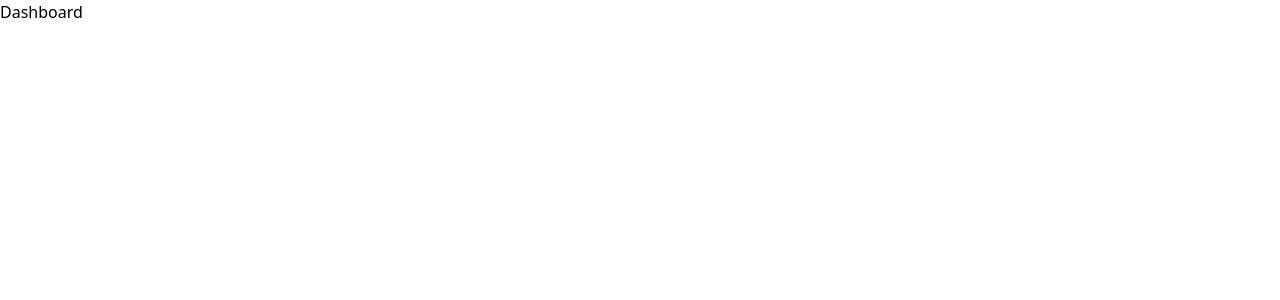
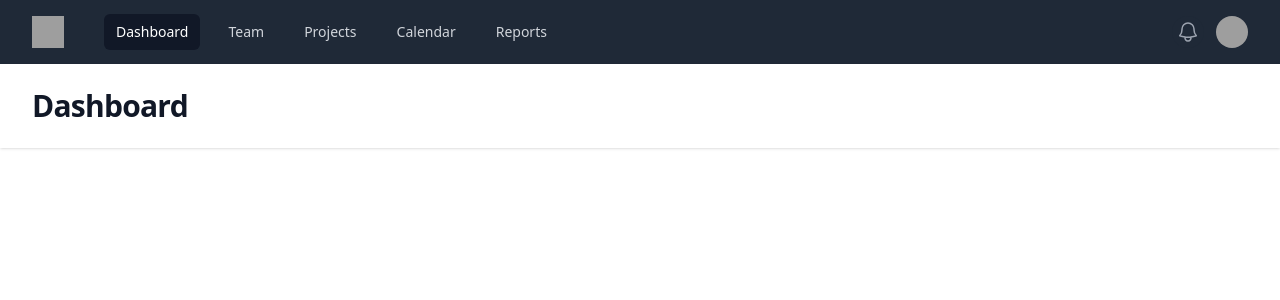
Before and after one commit to Level237/laravel-react-survey, a React app in the folder react/: page / in a window 1280 px wide. Shown: the top 300 px of the page. Built offline with nearby package versions, Linux system fonts and the light colour scheme; grey boxes are pictures that could not be loaded; the HTML template or start-up script is replaced by a standard one.

Commit message:
dashboard frontend init

```diff
--- a/react/package.json
+++ b/react/package.json
@@ -10,6 +10,7 @@
     "preview": "vite preview"
   },
   "dependencies": {
+    "@headlessui/react": "^1.7.15",
     "@heroicons/react": "^2.0.18",
     "@tailwindcss/forms": "^0.5.3",
     "react": "^18.2.0",
--- a/react/src/Components/DefaultLayout.jsx
+++ b/react/src/Components/DefaultLayout.jsx
@@ -0,0 +1,185 @@
+import { Fragment } from 'react'
+import { Disclosure, Menu, Transition } from '@headlessui/react'
+import { Bars3Icon, BellIcon, XMarkIcon } from '@heroicons/react/24/outline'
+import { Outlet } from 'react-router-dom'
+
+const user = {
+  name: 'Tom Cook',
+  email: 'tom@example.com',
+  imageUrl:
+    'https://images.unsplash.com/photo-1472099645785-5658abf4ff4e?ixlib=rb-1.2.1&ixid=eyJhcHBfaWQiOjEyMDd9&auto=format&fit=facearea&facepad=2&w=256&h=256&q=80',
+}
+const navigation = [
+  { name: 'Dashboard', href: '#', current: true },
+  { name: 'Team', href: '#', current: false },
+  { name: 'Projects', href: '#', current: false },
+  { name: 'Calendar', href: '#', current: false },
+  { name: 'Reports', href: '#', current: false },
+]
+const userNavigation = [
+  { name: 'Your Profile', href: '#' },
+  { name: 'Settings', href: '#' },
+  { name: 'Sign out', href: '#' },
+]
+
+function classNames(...classes) {
+  return classes.filter(Boolean).join(' ')
+}
+
+export default function DefaultLayout() {
+  return (
+    <>
+
+      <div className="min-h-full">
+        <Disclosure as="nav" className="bg-gray-800">
+          {({ open }) => (
+            <>
+              <div className="mx-auto max-w-7xl px-4 sm:px-6 lg:px-8">
+                <div className="flex h-16 items-center justify-between">
+                  <div className="flex items-center">
+                    <div className="flex-shrink-0">
+                      <img
+                        className="h-8 w-8"
+                        src="https://tailwindui.com/img/logos/mark.svg?color=indigo&shade=500"
+                        alt="Your Company"
+                      />
+                    </div>
+                    <div className="hidden md:block">
+                      <div className="ml-10 flex items-baseline space-x-4">
+                        {navigation.map((item) => (
+                          <a
+                            key={item.name}
+                            href={item.href}
+                            className={classNames(
+                              item.current
+                                ? 'bg-gray-900 text-white'
+                                : 'text-gray-300 hover:bg-gray-700 hover:text-white',
+                              'rounded-md px-3 py-2 text-sm font-medium'
+                            )}
+                            aria-current={item.current ? 'page' : undefined}
+                          >
+                            {item.name}
+                          </a>
+                        ))}
+                      </div>
+                    </div>
+                  </div>
+                  <div className="hidden md:block">
+                    <div className="ml-4 flex items-center md:ml-6">
+                      <button
+                        type="button"
+                        className="rounded-full bg-gray-800 p-1 text-gray-400 hover:text-white focus:outline-none focus:ring-2 focus:ring-white focus:ring-offset-2 focus:ring-offset-gray-800"
+                      >
+                        <span className="sr-only">View notifications</span>
+                        <BellIcon className="h-6 w-6" aria-hidden="true" />
+                      </button>
+
+                      {/* Profile dropdown */}
+                      <Menu as="div" className="relative ml-3">
+                        <div>
+                          <Menu.Button className="flex max-w-xs items-center rounded-full bg-gray-800 text-sm focus:outline-none focus:ring-2 focus:ring-white focus:ring-offset-2 focus:ring-offset-gray-800">
+                            <span className="sr-only">Open user menu</span>
+                            <img className="h-8 w-8 rounded-full" src={user.imageUrl} alt="" />
+                          </Menu.Button>
+                        </div>
+                        <Transition
+                          as={Fragment}
+                          enter="transition ease-out duration-100"
+                          enterFrom="transform opacity-0 scale-95"
+                          enterTo="transform opacity-100 scale-100"
+                          leave="transition ease-in duration-75"
+                          leaveFrom="transform opacity-100 scale-100"
+                          leaveTo="transform opacity-0 scale-95"
+                        >
+                          <Menu.Items className="absolute right-0 z-10 mt-2 w-48 origin-top-right rounded-md bg-white py-1 shadow-lg ring-1 ring-black ring-opacity-5 focus:outline-none">
+                            {userNavigation.map((item) => (
+                              <Menu.Item key={item.name}>
+                                {({ active }) => (
+                                  <a
+                                    href={item.href}
+                                    className={classNames(
+                                      active ? 'bg-gray-100' : '',
+                                      'block px-4 py-2 text-sm text-gray-700'
+                                    )}
+                                  >
+                                    {item.name}
+                                  </a>
+                                )}
+                              </Menu.Item>
+                            ))}
+                          </Menu.Items>
+                        </Transition>
+                      </Menu>
+                    </div>
+                  </div>
+                  <div className="-mr-2 flex md:hidden">
+                    {/* Mobile menu button */}
+                    <Disclosure.Button className="inline-flex items-center justify-center rounded-md bg-gray-800 p-2 text-gray-400 hover:bg-gray-700 hover:text-white focus:outline-none focus:ring-2 focus:ring-white focus:ring-offset-2 focus:ring-offset-gray-800">
+                      <span className="sr-only">Open main menu</span>
+                      {open ? (
+                        <XMarkIcon className="block h-6 w-6" aria-hidden="true" />
+                      ) : (
+                        <Bars3Icon className="block h-6 w-6" aria-hidden="true" />
+                      )}
+                    </Disclosure.Button>
+                  </div>
+                </div>
+              </div>
+
+              <Disclosure.Panel className="md:hidden">
+                <div className="space-y-1 px-2 pb-3 pt-2 sm:px-3">
+                  {navigation.map((item) => (
+                    <Disclosure.Button
+                      key={item.name}
+                      as="a"
+                      href={item.href}
+                      className={classNames(
+                        item.current ? 'bg-gray-900 text-white' : 'text-gray-300 hover:bg-gray-700 hover:text-white',
+                        'block rounded-md px-3 py-2 text-base font-medium'
+                      )}
+                      aria-current={item.current ? 'page' : undefined}
+                    >
+                      {item.name}
+                    </Disclosure.Button>
+                  ))}
+                </div>
+                <div className="border-t border-gray-700 pb-3 pt-4">
+                  <div className="flex items-center px-5">
+                    <div className="flex-shrink-0">
+                      <img className="h-10 w-10 rounded-full" src={user.imageUrl} alt="" />
+                    </div>
+                    <div className="ml-3">
+                      <div className="text-base font-medium leading-none text-white">{user.name}</div>
+                      <div className="text-sm font-medium leading-none text-gray-400">{user.email}</div>
+                    </div>
+                    <button
+                      type="button"
+                      className="ml-auto flex-shrink-0 rounded-full bg-gray-800 p-1 text-gray-400 hover:text-white focus:outline-none focus:ring-2 focus:ring-white focus:ring-offset-2 focus:ring-offset-gray-800"
+                    >
+                      <span className="sr-only">View notifications</span>
+                      <BellIcon className="h-6 w-6" aria-hidden="true" />
+                    </button>
+                  </div>
+                  <div className="mt-3 space-y-1 px-2">
+                    {userNavigation.map((item) => (
+                      <Disclosure.Button
+                        key={item.name}
+                        as="a"
+                        href={item.href}
+                        className="block rounded-md px-3 py-2 text-base font-medium text-gray-400 hover:bg-gray-700 hover:text-white"
+                      >
+                        {item.name}
+                      </Disclosure.Button>
+                    ))}
+                  </div>
+                </div>
+              </Disclosure.Panel>
+            </>
+          )}
+        </Disclosure>
+        <Outlet/>
+
+      </div>
+    </>
+  )
+}
--- a/react/src/views/Dashboard.jsx
+++ b/react/src/views/Dashboard.jsx
@@ -2,6 +2,17 @@
 
 export default function Dashboard() {
   return (
-    <div>Dashboard</div>
+    <>
+      <header className="bg-white shadow">
+          <div className="mx-auto max-w-7xl px-4 py-6 sm:px-6 lg:px-8">
+            <h1 className="text-3xl font-bold tracking-tight text-gray-900">Dashboard</h1>
+          </div>
+        </header>
+        <main>
+          <div className="mx-auto max-w-7xl py-6 sm:px-6 lg:px-8">
+
+          </div>
+        </main>
+    </>
   )
 }
--- a/react/src/views/Surveys.jsx
+++ b/react/src/views/Surveys.jsx
@@ -2,6 +2,17 @@
 
 export default function Surveys() {
   return (
-    <div>Surveys</div>
+    <>
+      <header className="bg-white shadow">
+          <div className="mx-auto max-w-7xl px-4 py-6 sm:px-6 lg:px-8">
+            <h1 className="text-3xl font-bold tracking-tight text-gray-900">Surveys</h1>
+          </div>
+        </header>
+        <main>
+          <div className="mx-auto max-w-7xl py-6 sm:px-6 lg:px-8">
+
+          </div>
+        </main>
+    </>
   )
 }
```
Also changed, not shown: react/src/router.jsx (+12 -5 lines), 1 other file (tests, documents, lock files or other folders).
